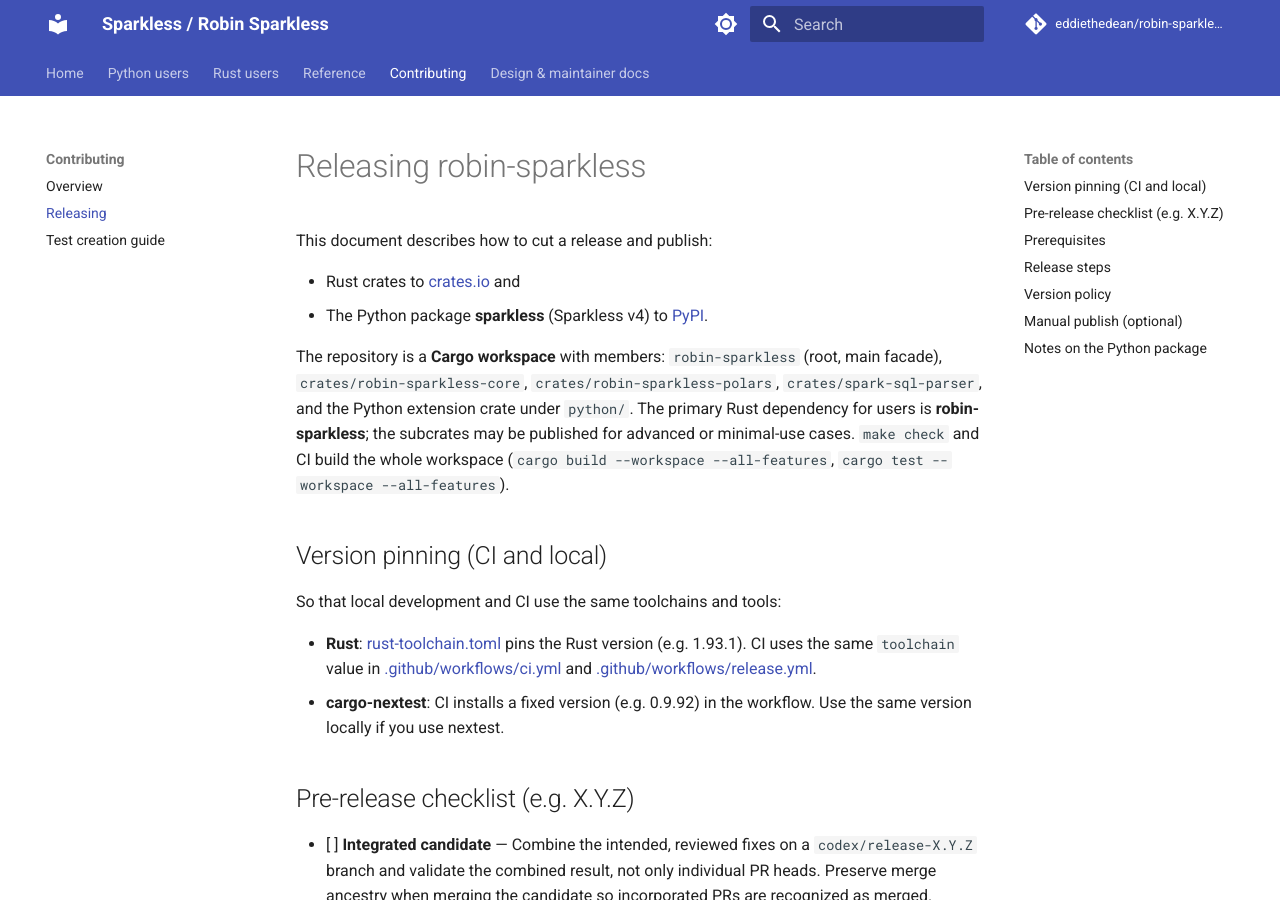
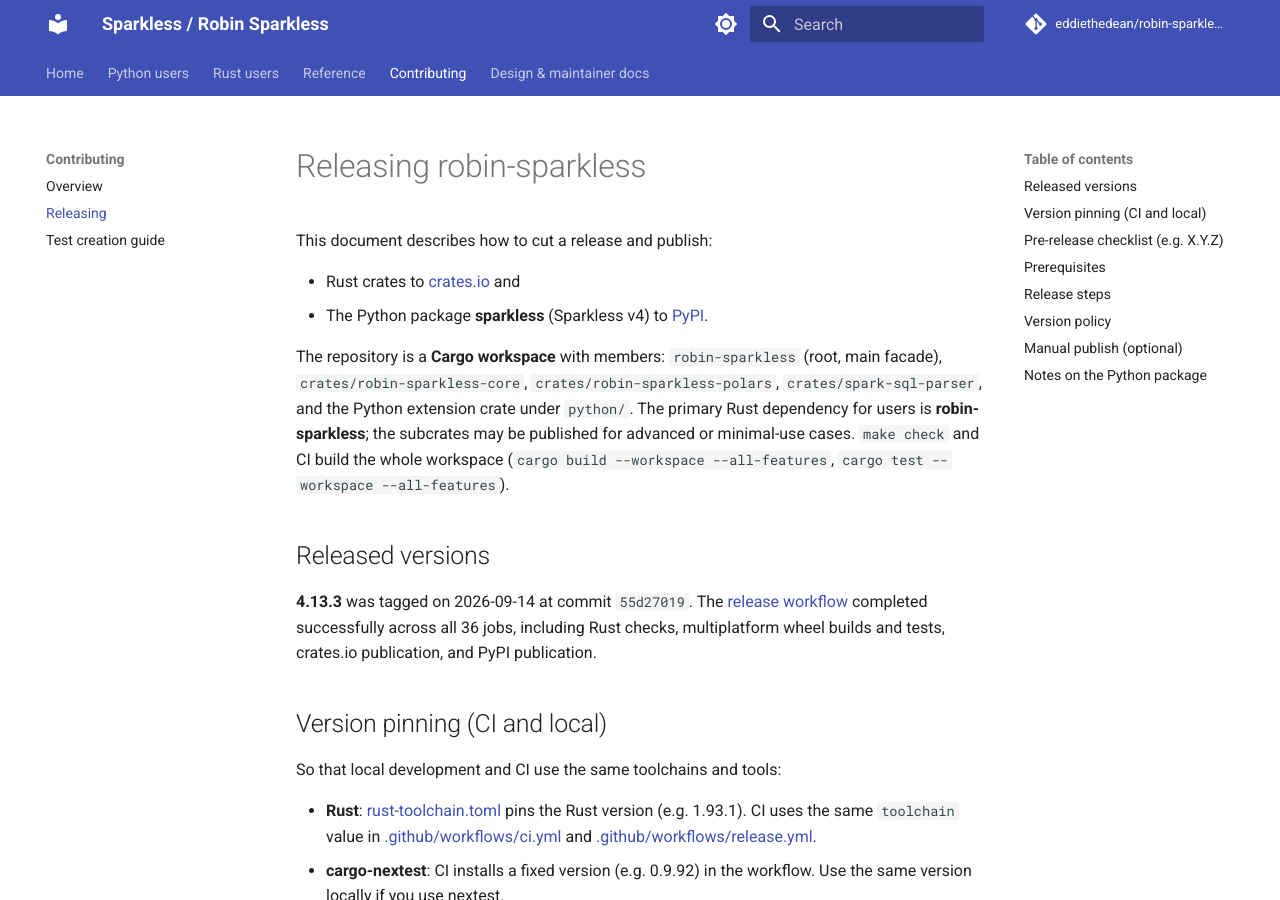
Before and after one commit to eddiethedean/robin-sparkless, an MkDocs documentation site: the page built from docs/RELEASING.md, in a window 1280 px wide and 900 px high. Built offline with MkDocs 1.6.1 and Material for MkDocs 9.7.7, drawn with Linux system fonts in a browser that asks for light colours; comment, search, counter and statistics services are not loaded.

Commit message:
docs: record 4.13.3 release verification

```diff
--- a/docs/RELEASING.md
+++ b/docs/RELEASING.md
@@ -6,6 +6,10 @@
 - The Python package **sparkless** (Sparkless v4) to [PyPI](https://pypi.org/project/sparkless/).
 
 The repository is a **Cargo workspace** with members: `robin-sparkless` (root, main facade), `crates/robin-sparkless-core`, `crates/robin-sparkless-polars`, `crates/spark-sql-parser`, and the Python extension crate under `python/`. The primary Rust dependency for users is **robin-sparkless**; the subcrates may be published for advanced or minimal-use cases. `make check` and CI build the whole workspace (`cargo build --workspace --all-features`, `cargo test --workspace --all-features`).
+
+## Released versions
+
+**4.13.3** was tagged on 2026-09-14 at commit `55d27019`. The [release workflow](https://github.com/eddiethedean/robin-sparkless/actions/runs/34905423487) completed successfully across all 36 jobs, including Rust checks, multiplatform wheel builds and tests, crates.io publication, and PyPI publication.
 
 ## Version pinning (CI and local)
 
```
